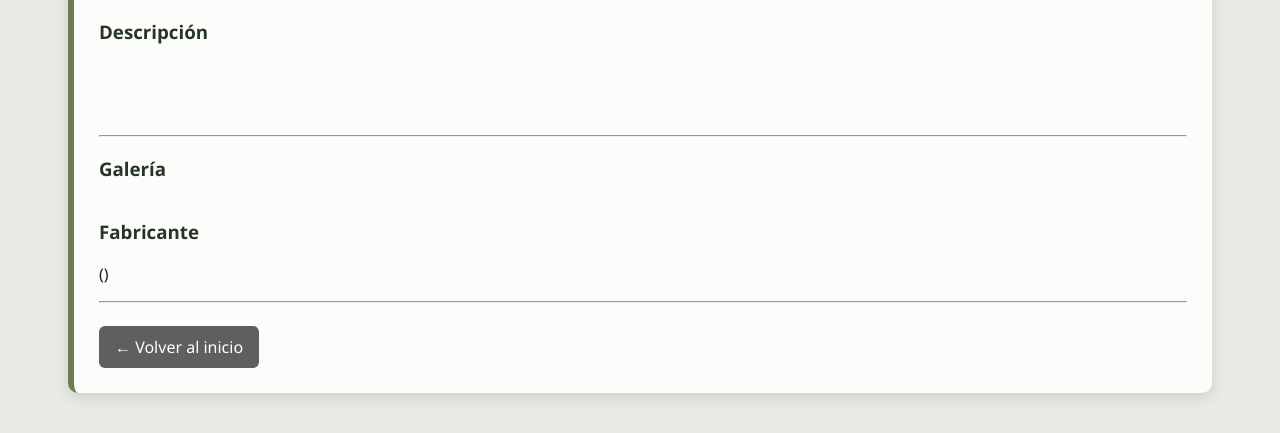
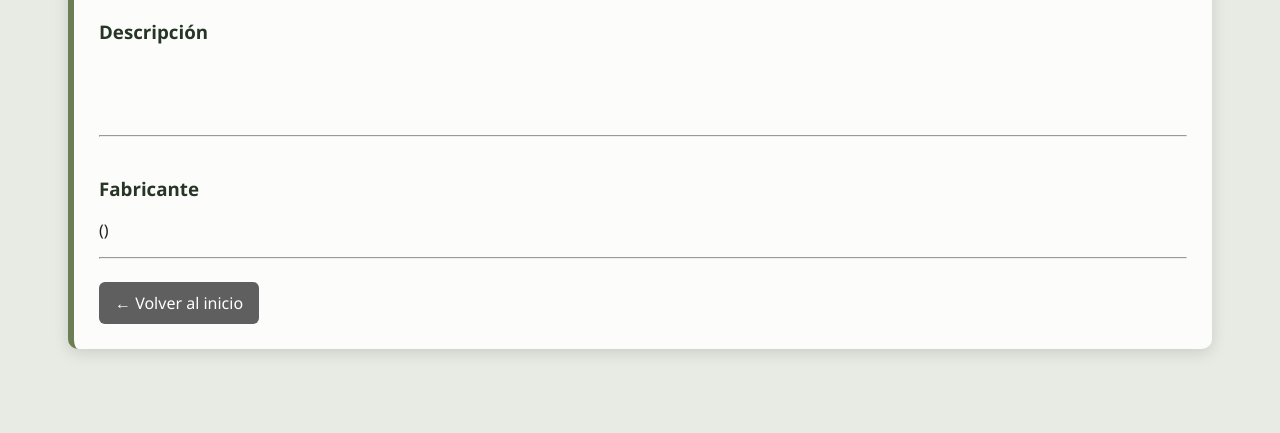
Before and after one commit to antorodriamveg/mi_wiki, a Flask app: page /modelo/1 in a window 1280 px wide. Shown: the part 257-690 px from the top of the page. Run offline with Flask 3, Linux system fonts and the light colour scheme; data that the repository does not hold is empty; some libraries are stand-ins or nearby versions.

Commit message:
quitar tirulo galeria

```diff
--- a/templates/modelo.html
+++ b/templates/modelo.html
@@ -31,7 +31,7 @@
 
     <hr>
 
-    <h3>Galería</h3>
+    <h3></h3>
 
     <div class="galeria">
 
```
